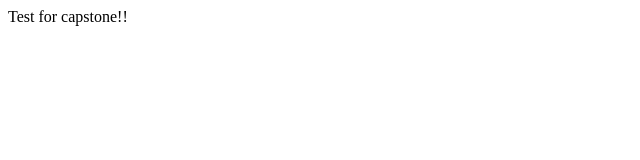
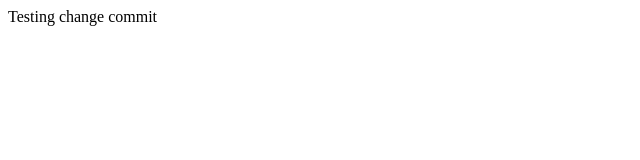
Before and after one commit to sumi-mk/infomgmtCapstone, a plain HTML site: page InfomgmtCapstone/index.html in a window 1280 px wide. Shown: the full height of the page, 0-640 px from the left. Drawn offline with Linux system fonts and the light colour scheme.

Commit message:
second test commit

```diff
--- a/InfomgmtCapstone/index.html
+++ b/InfomgmtCapstone/index.html
@@ -2,5 +2,5 @@
 <header>
 		<title>Test for CAPSTONE!!</title>
 </header>
-<text>Test for capstone!!</text>
+<text>Testing change commit</text>
 </html>
```
Also changed, not shown: 1 other file.
